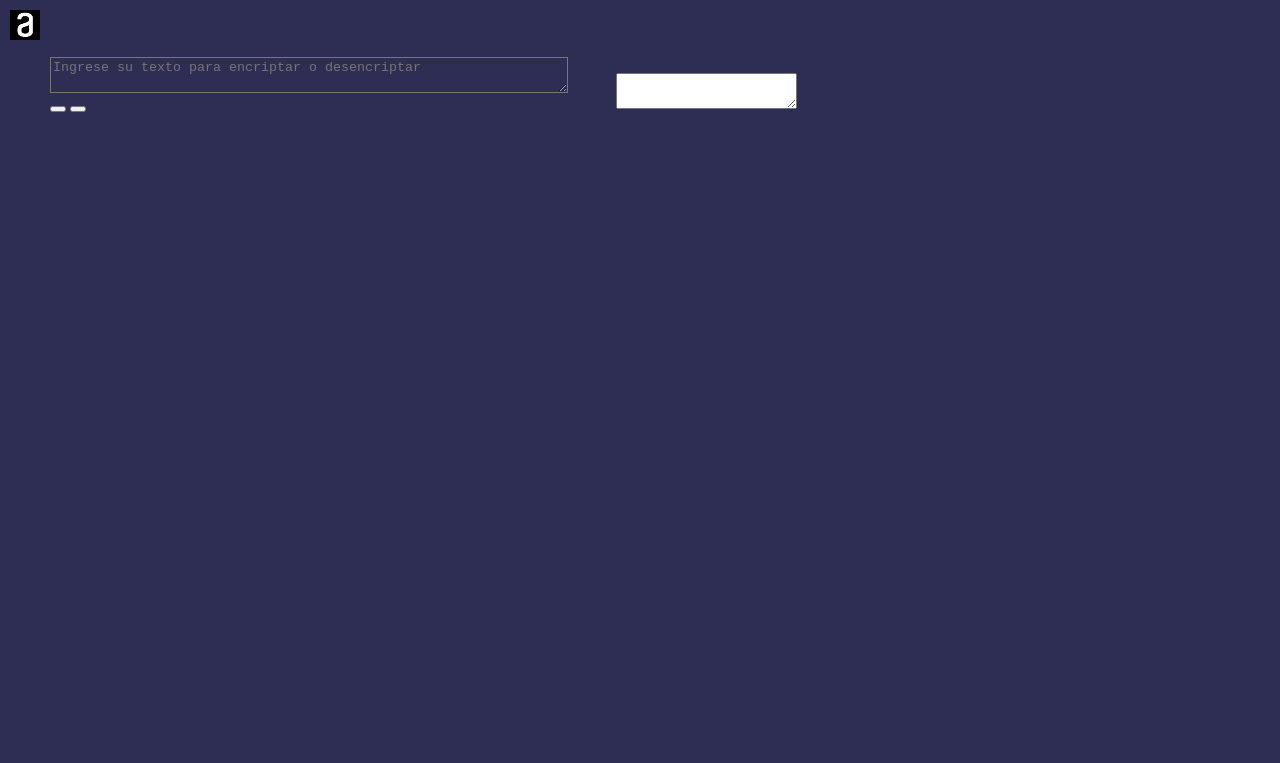
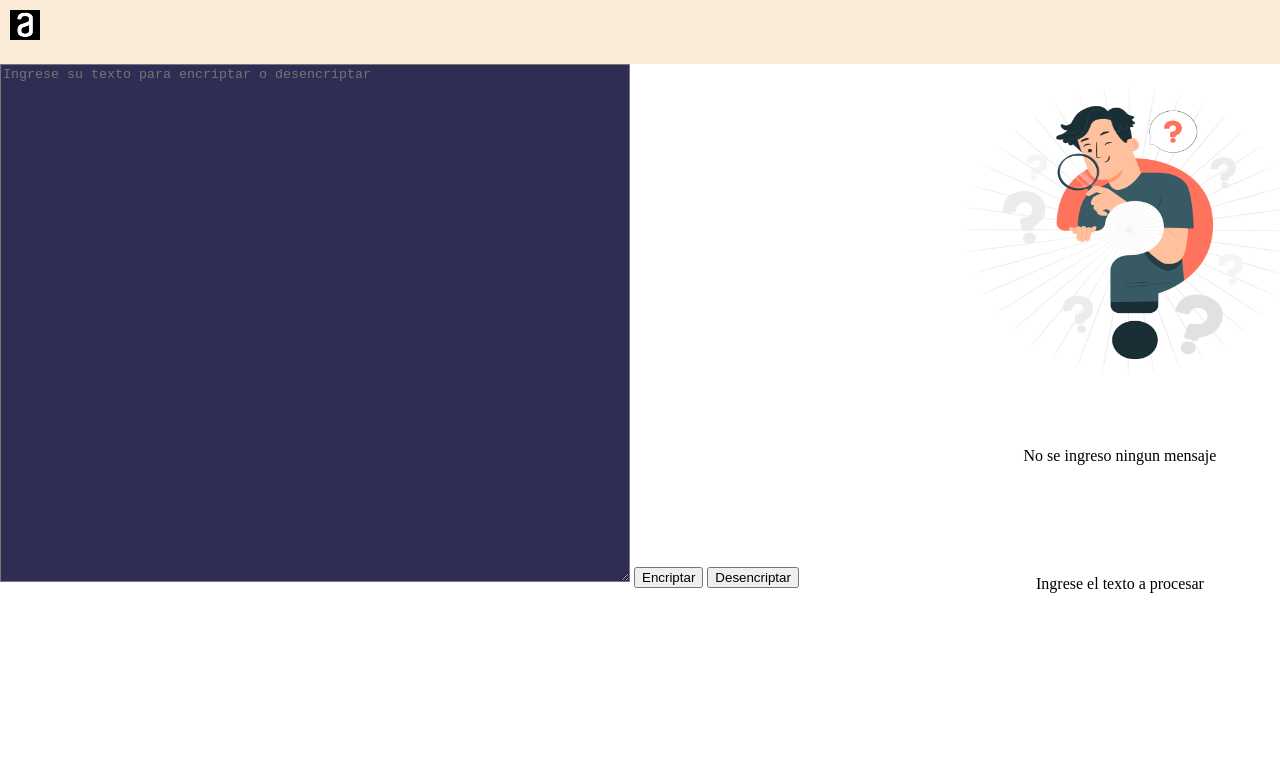
Before and after one commit to Zlatan22/Challenge-alura-2024, a plain HTML site: page index.html in a window 1280 px wide. Drawn offline with Linux system fonts and the light colour scheme.

Commit message:
Primeros pasos: index-style

```diff
--- a/index.html
+++ b/index.html
@@ -10,22 +10,29 @@
 </head>
 <body>
     <header>
-        <img src="logo-alura.png" alt="Logo Alura" id="logo-alura">
+        <img src="images/logo-alura.png" alt="Logo Alura" id="logo-alura">
     </header>
     <main>
-        <section>
-            <div>
+        <section class="bloque-izquierdo">
                 <textarea id="ingreso-texto" placeholder="Ingrese su texto para encriptar o desencriptar"></textarea>
-                <button></button>
-                <button></button>
+                <button class="encriptar">Encriptar</button>
+                <button class="desencriptar">Desencriptar</button>
+        </section>
+        <section class="bloque-derecho">
+            <div id="imagen-sin-texto">
+                <img src="images/no-texto.jpg" alt="Imagen no ingreso ningun mensaje" id="no-texto">
+            </div>
+            <div id="div-h3">
+                <h3>No se ingreso ningun mensaje</h3>
+            </div>
+            <div id="div-p">
+                <p>Ingrese el texto a procesar</p>
             </div>
         </section>
-        <section>
-            <textarea id="">
+    </main>
+    <footer>
 
-            </textarea>
-        </section>
-    </main>
+    </footer>
     <script src="script.js"></script>
 </body>
 </html>
--- a/style.css
+++ b/style.css
@@ -1,5 +1,24 @@
 body{
-    background-color: rgb(46, 45, 83);
+    min-height: 100vh;
+}
+
+header{
+    width: 100%;
+    height: 8vh;
+    background-color: antiquewhite;
+}
+
+
+#no-texto{
+    width: 340px;
+    height: 300px;
+}
+
+main{
+    width: 100%;
+    height: 80vh;
+    display: flex;
+    justify-content: space-between;
 }
 
 #logo-alura{
@@ -10,9 +29,7 @@ body{
 }
 
 section{
-    margin: 4px 0 0 50px;
-    display: inline-block;
-    height: 900px;
+    height: 100%;
     width: 40%;
 }
 
@@ -21,3 +38,40 @@ section{
     height: 90%;
     background-color: rgb(46, 45, 83);
 }
+
+.bloque-izquierdo{
+    width: 65%;
+}
+
+#ingreso-texto{
+    width: 75%;
+    height: 80%;
+}
+
+.bloque-derecho{
+    width: 25%;
+}
+
+#imagen-sin-texto{
+    width: 100%;
+    height: 60%;
+    padding: 16px 0 0 0;
+    box-sizing: border-box;
+}
+
+#div-h3{
+    width: 100%;
+    height: 20%;
+    text-align: center;
+}
+
+#div-p{
+    width: 100%;
+    height: 20%;
+    text-align: center;
+}
+
+footer{
+    width: 100%;
+    height: 7vh;
+}
```
Also changed, not shown: images/alerta.svg (added), images/logo-alura.png (renamed from logo-alura.png), images/no-texto.jpg (renamed from no-texto.jpg).
